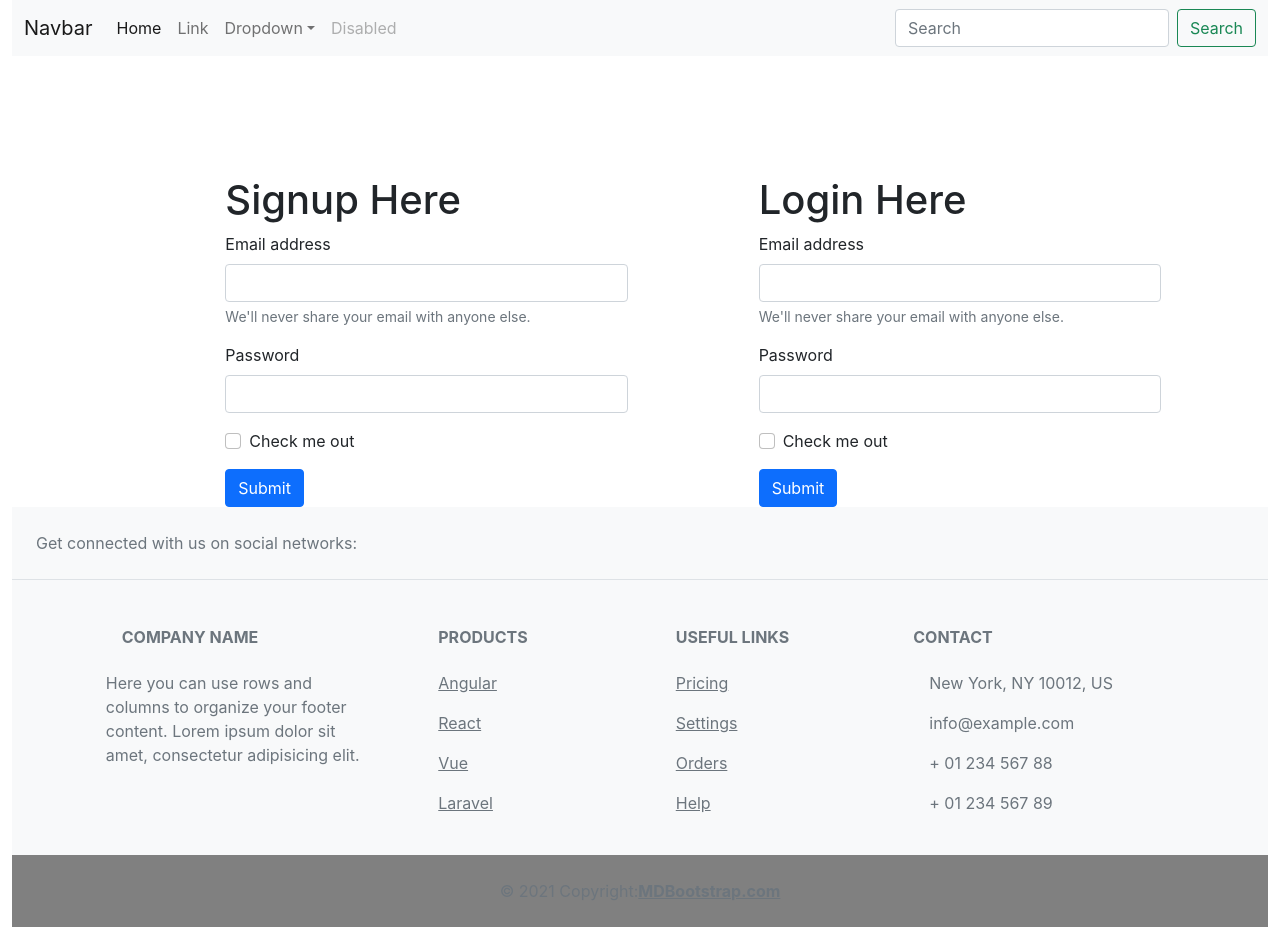
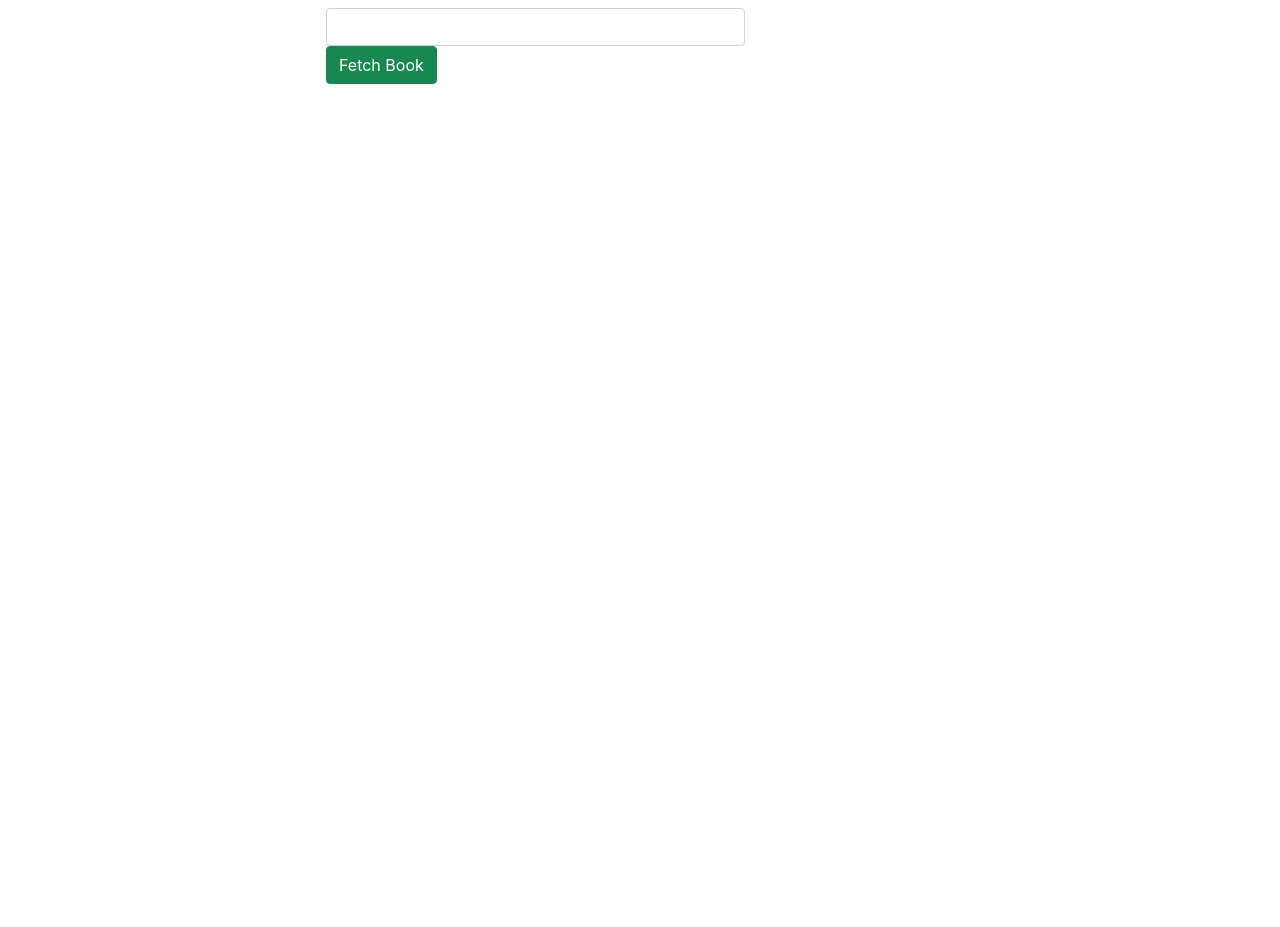
Before and after one commit to digikullReact/janwereact, a React (Vite) app: page / in a window 1280 px wide. After the commit the page ends 800 px from the top, so only its background shows below. Built offline with nearby package versions, Linux system fonts and the light colour scheme.

Commit message:
useEffect and fetching data

```diff
--- a/src/App.jsx
+++ b/src/App.jsx
@@ -16,17 +16,85 @@ import Footer from "./components/Footer"
 import Header from './components/Header';
 import Signup from './components/Signup';
 import { Login } from './components/Login';
+import PropsDemo from './components/PropsDemo';
+
+import { Moduleuse } from './components/Moduleuse';
+import Lifecycle from './components/Lifecycle';
 
 function App() {
-  const [state,setState]=useState("");
+  const [state,setState]=useState("Something from appp");
+  const [array,setArray]=useState([1,2,3,4]);
+//Any data you are passing from parent to child is termed as props---->
 
+const data=[
+  {
+    "_id": "6293848795dedf6e1a1dce75",
+    "picture": "http://placehold.it/32x32",
+    "name": "Lindsey Bridges",
+    "gender": "female",
+    "company": "ZOGAK"
+  },
+  {
+    "_id": "629384876bbbebcde45b956d",
+    "picture": "http://placehold.it/32x32",
+    "name": "Alberta Cline",
+    "gender": "female",
+    "company": "EXTRO"
+  },
+  {
+    "_id": "62938487cce8d5c0ea5f11af",
+    "picture": "http://placehold.it/32x32",
+    "name": "Latasha Leach",
+    "gender": "female",
+    "company": "GEOFORMA"
+  },
+  {
+    "_id": "62938487fc7766c6f45efcc9",
+    "picture": "http://placehold.it/32x32",
+    "name": "Velez Bailey",
+    "gender": "male",
+    "company": "PHARMEX"
+  },
+  {
+    "_id": "629384874fbf62a5d442077e",
+    "picture": "http://placehold.it/32x32",
+    "name": "Gaines Massey",
+    "gender": "male",
+    "company": "FROLIX"
+  },
+  {
+    "_id": "6293848765025215e26586a5",
+    "picture": "http://placehold.it/32x32",
+    "name": "Weaver Zimmerman",
+    "gender": "male",
+    "company": "ACLIMA"
+  },
+  {
+    "_id": "62938487a47a5a34f5f7aedc",
+    "picture": "http://placehold.it/32x32",
+    "name": "Nadia Brennan",
+    "gender": "female",
+    "company": "GEEKOLA"
+  }
+]
+
+const fn=(value)=>{
+
+  //alert("hey parent")
+
+}
 
 
   return (
 
     <div className='container-fluid'>
 
-     <Header/>
+
+      {
+        /**
+         *
+         *  <Header/>
+         *  <PropsDemo fn={fn} array={array}  value={state}/>
 
      <div className='row'  style={{marginTop:"120px"}}>
 
@@ -43,9 +111,16 @@ function App() {
 
      </div>
 
+   <Moduleuse/>
+
+      <Footer/>
+
+         */
+      }
+
+<Lifecycle/>
 
 
-      <Footer/>
 
     </div>
   )
--- /dev/null
+++ b/src/components/Lifecycle.jsx
@@ -0,0 +1,54 @@
+import React,{useState,useEffect} from 'react'
+
+const Lifecycle = () => {
+  const [state,setState]=useState("");
+
+  const [input ,setInput]=useState("");
+
+
+
+  // This will call the api onlu once
+  useEffect(function(){
+   apiCall();
+
+  },[])
+
+
+  const apiCall=()=>{
+      //  Calling an external api in to get  data -------->
+    fetch(``)
+    .then(response => response.json())
+    .then(data =>{
+        console.log(data);
+        setState(data);  // Whenever your state is modified the component gets rerendered or reloaded automatically by react
+    });
+
+
+
+  }
+
+  const handleChange=(event)=>{
+      setInput(event.target.value);
+
+  }
+
+ /// apiCall()
+
+  return (
+    <div className='col-md-4 offset-3'>
+      <h1> {state.title}</h1>
+
+      <input type="text" onChange={handleChange}  name="name" className="form-control"/>
+
+      <button  className='btn btn-success' onClick={apiCall}>
+
+          Fetch Book
+
+      </button>
+
+
+    </div>
+  )
+}
+
+export default Lifecycle
--- a/src/components/Login.jsx
+++ b/src/components/Login.jsx
@@ -5,17 +5,17 @@ export const Login = () => {
     <form>
         <h1>Login Here</h1>
     <div className="mb-3">
-      <label for="exampleInputEmail1" className="form-label">Email address</label>
-      <input type="email" className="form-control" id="exampleInputEmail1" aria-describedby="emailHelp"/>
+      <label className="form-label">Email address</label>
+      <input type="email" className="form-control"  aria-describedby="emailHelp"/>
       <div id="emailHelp" className="form-text">We'll never share your email with anyone else.</div>
     </div>
     <div className="mb-3">
-      <label for="exampleInputPassword1" className="form-label">Password</label>
-      <input type="password" className="form-control" id="exampleInputPassword1"/>
+      <label  className="form-label">Password</label>
+      <input type="password" className="form-control" />
     </div>
     <div className="mb-3 form-check">
-      <input type="checkbox" className="form-check-input" id="exampleCheck1"/>
-      <label className="form-check-label" for="exampleCheck1">Check me out</label>
+      <input type="checkbox" className="form-check-input" />
+      <label className="form-check-label" >Check me out</label>
     </div>
     <button type="submit" className="btn btn-primary">Submit</button>
   </form>
--- /dev/null
+++ b/src/components/Module.jsx
@@ -0,0 +1,31 @@
+import React from 'react'
+
+const Module = () => {
+  return (
+    <div>Module</div>
+  )
+}
+
+
+export const Module2 = () => {
+    return (
+      <div>Module</div>
+    )
+  }
+
+  export const Module3 = () => {
+    return (
+      <div>Module</div>
+    )
+  }
+
+
+  export const Module4 = () => {
+    return (
+      <div>Module</div>
+    )
+  }
+
+
+export default Module  // default export --->
+// You are only allowed to have one default export per file
--- /dev/null
+++ b/src/components/Moduleuse.jsx
@@ -0,0 +1,18 @@
+import React from 'react'
+
+// es6 module import export system
+
+import Something from './Module'  // Default import
+
+import { Module2 ,Module4,Module3 } from './Module'  // desturctured import or non default import
+
+export const Moduleuse = () => {
+  return (
+    <div>Moduleuse
+
+
+        <Module3/>
+        <Module2/>
+    </div>
+  )
+}
--- /dev/null
+++ b/src/components/PropsDemo.jsx
@@ -0,0 +1,37 @@
+import React, { useState } from 'react'
+
+// Props are the data which you pass from your parent to child component
+
+const PropsDemo = (props) => {
+  console.log("Props",props);
+  const [state,setState]=useState(0);
+  const hello=9999;
+
+  const clickMe=()=>{
+    //props.fn();
+    setState(state+1);
+
+  }
+  return (
+    <div>
+      <div>Someother things</div>
+      {state}
+       <div>Props {props.value}</div>
+
+<button onClick={clickMe}>Click Me</button>
+
+{
+props.array.map(function(ele){
+  return <li>{ele}</li>;
+
+ })
+
+}
+
+    </div>
+
+
+  )
+}
+
+export default PropsDemo
--- a/src/components/Signup.jsx
+++ b/src/components/Signup.jsx
@@ -6,26 +6,58 @@ import React ,{useState} from 'react'
 
 const Signup = () => {
 
-  const [state,setState] =useState("Something initial");
+  // state is a data of your component
+  //setState is the method to modify the state --->
+  //and the initial value of the state would be one you pass in useState()
+
+  const [state,setState] =useState("Something");
+  const [password,setPassword] =useState("");
+
+  const handleChange=(event)=>{
+
+
+    //console.log(event.target.value);
+    setState(event.target.value)
+
+
+  }
+
+  const handlePasswordChange=(event)=>{
+    setPassword(event.target.value);
+
+  }
+
+
+  const btnClick=()=>{
+    //console.log();
+    // please avoid it
+  //const value=  document.getElementById("exampleInputEmail1").value // Not a react way   ---pls dnt use it
+   // alert(value);
+   console.log(state);
+   console.log(password);
+
+  }
+
+
 
 ///  ---->
   return (
     <form>
         <h1>Signup Here</h1>
   <div className="mb-3">
-    <label for="exampleInputEmail1" className="form-label">Email address</label>
-    <input type="email" className="form-control" id="exampleInputEmail1" aria-describedby="emailHelp"/>
+    <label  className="form-label">Email address</label>
+    <input type="email" className="form-control" onChange={handleChange} id="exampleInputEmail1" aria-describedby="emailHelp"/>
     <div id="emailHelp" className="form-text">We'll never share your email with anyone else.</div>
   </div>
   <div className="mb-3">
-    <label for="exampleInputPassword1" className="form-label">Password</label>
-    <input type="password" className="form-control" id="exampleInputPassword1"/>
+    <label  className="form-label">Password</label>
+    <input type="password" onChange={handlePasswordChange} className="form-control" id="exampleInputPassword1"/>
   </div>
   <div className="mb-3 form-check">
     <input type="checkbox" className="form-check-input" id="exampleCheck1"/>
-    <label className="form-check-label" for="exampleCheck1">Check me out</label>
+    <label className="form-check-label" >Check me out</label>
   </div>
-  <button type="submit" className="btn btn-primary">Submit</button>
+  <button type="button" className="btn btn-primary" onClick={btnClick}>Submit</button>
 </form>
   )
 }
```
Also changed, not shown: src/components/DataDisplay.jsx (added, +44 -0 lines).
